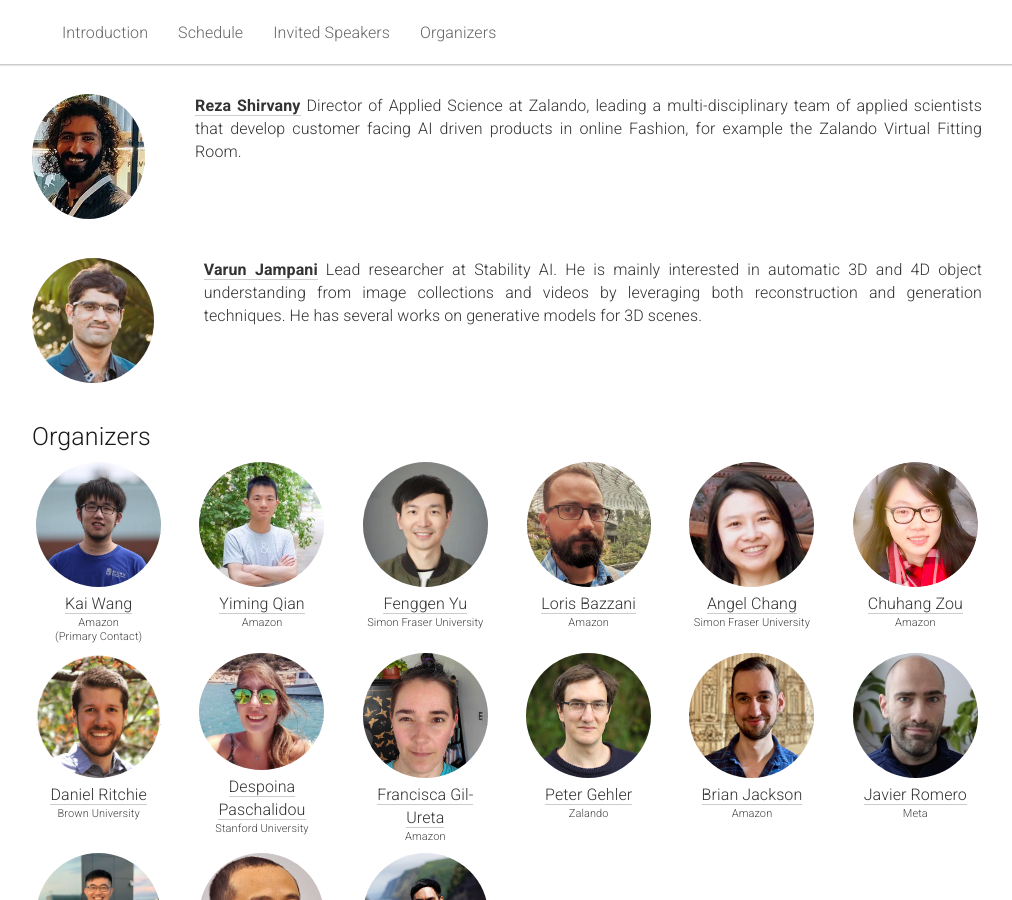
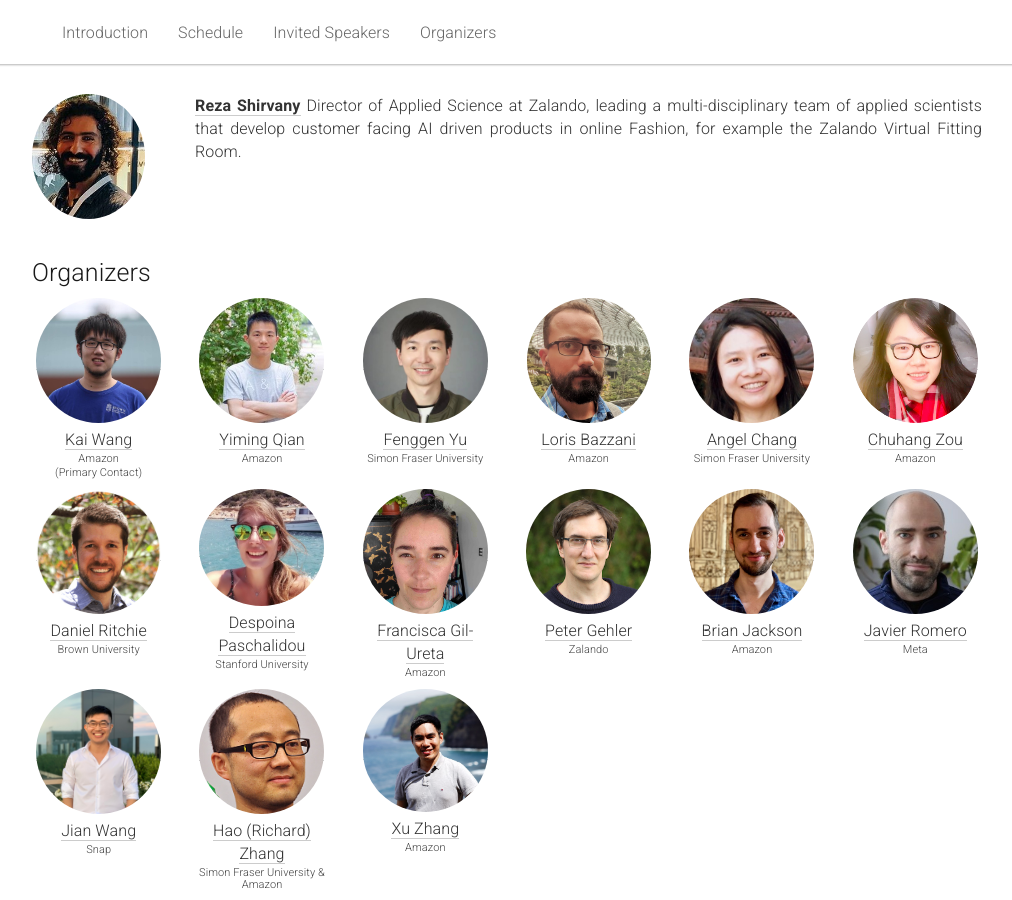
Before and after one commit to 3dv-in-ecommerce/3dv-in-ecommerce.github.io, a Jekyll site: the page built from _pages/home.md, in a window 1280 px wide and 900 px high, scrolled down 2530 px. Shown: the whole window, without its empty margins (133-1145 px from the left). Built offline with Jekyll 4.4.1, drawn with Linux system fonts in a browser that asks for light colours.

Commit message:
update speaker

```diff
--- a/_pages/home.md
+++ b/_pages/home.md
@@ -240,16 +240,6 @@ description: "Website for the Workshop on 3D Vision and Modeling Challenges in e
   </div>
 </div><br>
 
-<div class="row">
-  <div class="col-md-12">
-    <a href="https://varunjampani.github.io/"><img class="people-pic" style="float:left;margin-right:50px;" src="{{ "/static/img/people/varunjampani.jpeg" | prepend:site.baseurl }}"></a>
-    <p>
-      <b><a href="https://varunjampani.github.io/">Varun Jampani</a></b> Lead researcher at Stability AI. He is mainly interested in automatic 3D and 4D object understanding from image collections and videos by
-      leveraging both reconstruction and generation techniques. He has several works
-      on generative models for 3D scenes.
-    </p>
-  </div>
-</div><br>
 
 <!--<br>
 <div class="row" id="accepted">
```
